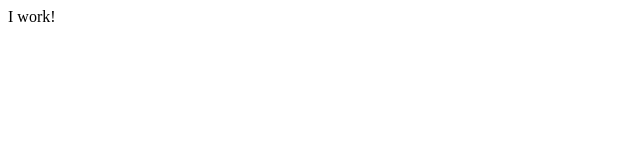
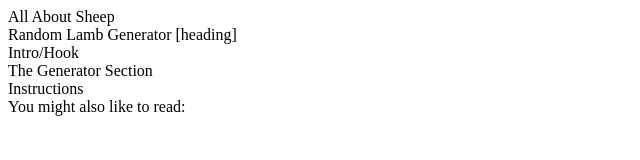
Before and after one commit to fr00tbat/RandomLambNameGenerator, a plain HTML site: page index.html in a window 1280 px wide. Shown: the whole page, without its empty margins (0-640 px from the left). Drawn offline with Linux system fonts and the light colour scheme.

Commit message:
Add header, sections, footer elements; Add text to describe each section

```diff
--- a/index.html
+++ b/index.html
@@ -10,6 +10,11 @@
     <title>Random Lamb Name Generator</title>
 </head>
 <body>
-    I work!
+    <header>All About Sheep</header>
+    <section>Random Lamb Generator [heading]</section>
+    <section>Intro/Hook</section>
+    <section>The Generator Section</section>
+    <section>Instructions</section>
+    <footer>You might also like to read:</footer>
 </body>
 </html>
```
